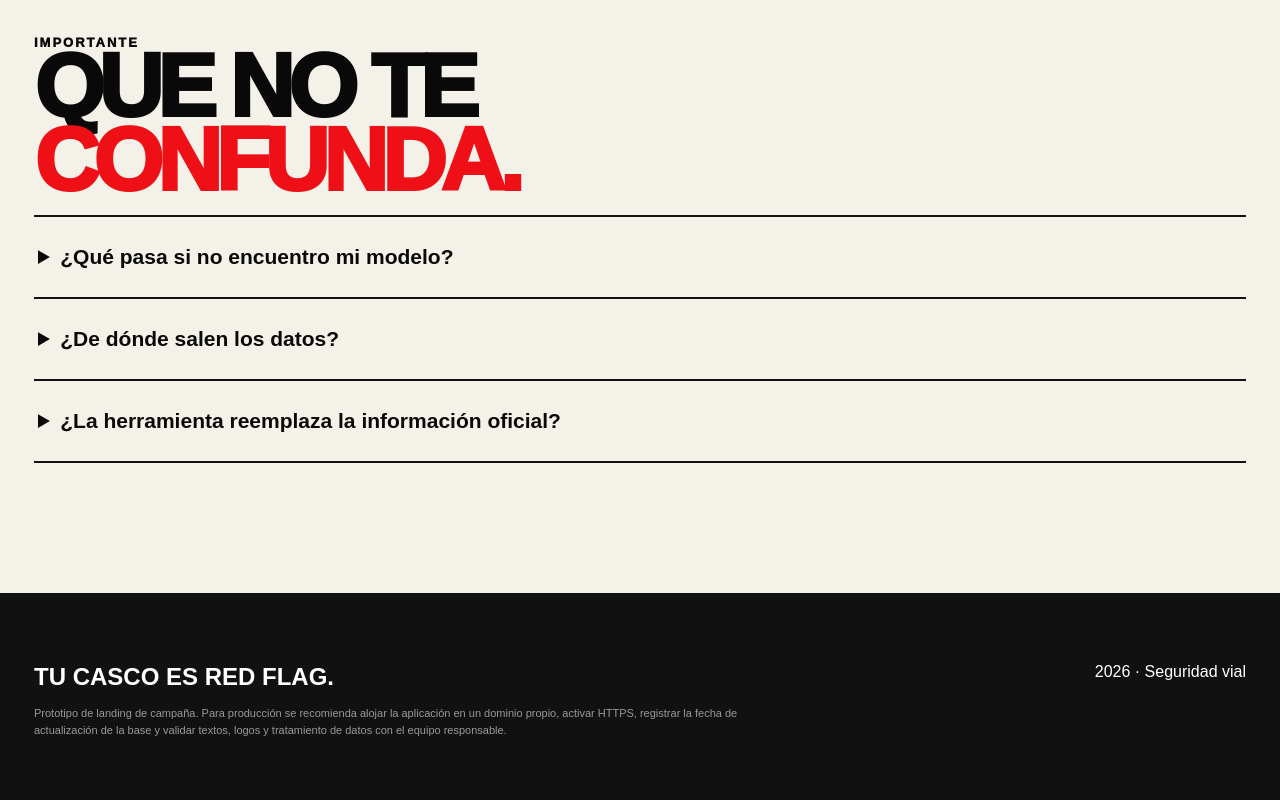
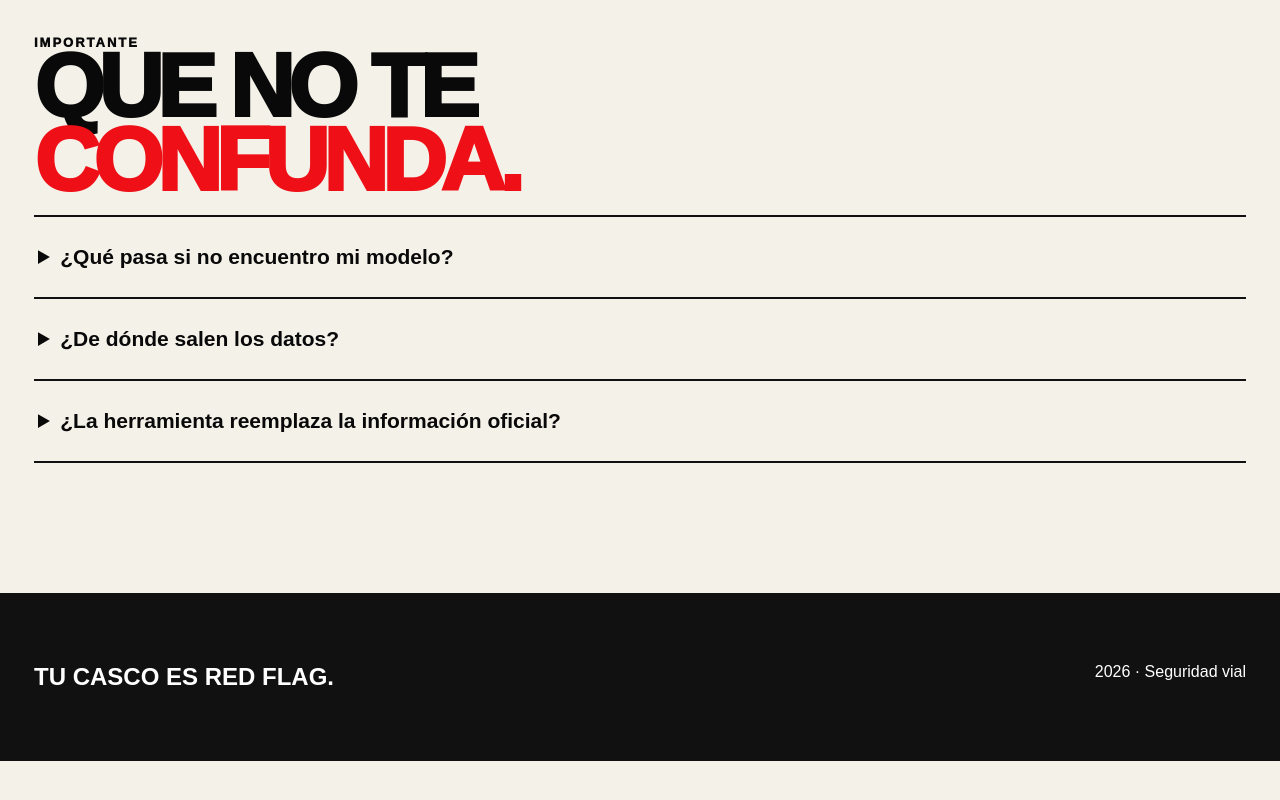
Before and after one commit to prooksi/tu-casco-red-flag, a website: page public/index.html in a window 1280 px wide. Shown: the part 4812-5612 px from the top of the page. After the commit the page ends 5573 px from the top, so only its background shows below. Drawn offline with Linux system fonts and the light colour scheme; no server answers.

Commit message:
Add files via upload

```diff
--- a/public/index.html
+++ b/public/index.html
@@ -727,7 +727,7 @@ body{background:var(--paper)}
 <section class="black" id="revisa"><div class="section verify"><div><div class="kicker">Que no te engañen</div><h2>REVISA LAS<br><span style="color:var(--y)">SEÑALES.</span></h2><p class="intro">El objetivo no es solo responder una búsqueda. También queremos que el usuario sepa qué mirar cuando compre o use un casco.</p></div><div class="checklist"><h3>Antes de salir, comprueba:</h3><div class="check"><div class="icon">1</div><div><b>Marca y modelo</b><br>Que coincidan con los datos de tu casco.</div></div><div class="check"><div class="icon">2</div><div><b>Etiqueta de acreditación</b><br>Busca la identificación correspondiente.</div></div><div class="check"><div class="icon">3</div><div><b>QR e información oficial</b><br>Contrasta los datos con CONASET.</div></div><a class="button" href="https://www.conaset.cl/cascos-acreditados/" target="_blank" rel="noopener">IR A CONASET ↗</a></div></div></section>
 <section class="campaign"><div class="section campaign-grid"><div><div class="kicker">De la calle a la pantalla</div><div class="quote">El cartel te deja una pregunta.<br><span>La web te da una herramienta.</span></div><p class="intro" style="color:#222;margin-top:24px">La misma gráfica que llama la atención en vía pública ahora tiene una segunda vida: el QR lleva directamente a la comprobación del casco.</p></div><img src="campana-vertical.jpeg" alt="Gráfica vertical de la campaña"></div></section>
 <section class="section faq"><div class="kicker">Importante</div><h2>QUE NO TE<br><span class="red">CONFUNDA.</span></h2><div class="faq-list"><details><summary>¿Qué pasa si no encuentro mi modelo?</summary><p>Una coincidencia exacta es la que permite marcar un resultado positivo. Si no aparece, la landing debe advertir que la búsqueda puede estar mal escrita o que el modelo requiere verificación adicional. No debe presentar una ausencia como prueba definitiva de no acreditación.</p></details><details><summary>¿De dónde salen los datos?</summary><p>La fuente de referencia es el listado oficial de cascos acreditados publicado por CONASET. La página consultada actualmente indica una fecha de última actualización del 14/09/2026.</p></details><details><summary>¿La herramienta reemplaza la información oficial?</summary><p>No. Es una interfaz de campaña para facilitar la consulta. La fuente oficial debe prevalecer ante cualquier diferencia.</p></details></div></section>
-<footer class="footer"><div class="footer-in"><div><strong>TU CASCO ES RED FLAG.</strong><div class="fine">Prototipo de landing de campaña. Para producción se recomienda alojar la aplicación en un dominio propio, activar HTTPS, registrar la fecha de actualización de la base y validar textos, logos y tratamiento de datos con el equipo responsable.</div></div><div>2026 · Seguridad vial</div></div></footer>
+<footer class="footer"><div class="footer-in"><div><strong>TU CASCO ES RED FLAG.</strong></div><div>2026 · Seguridad vial</div></div></footer>
 <script>
 const brand=document.querySelector('#brand'),model=document.querySelector('#model'),models=document.querySelector('#models'),result=document.querySelector('#result'),btn=document.querySelector('#checkBtn');
 let DATA=[],UPDATED=null;
```
